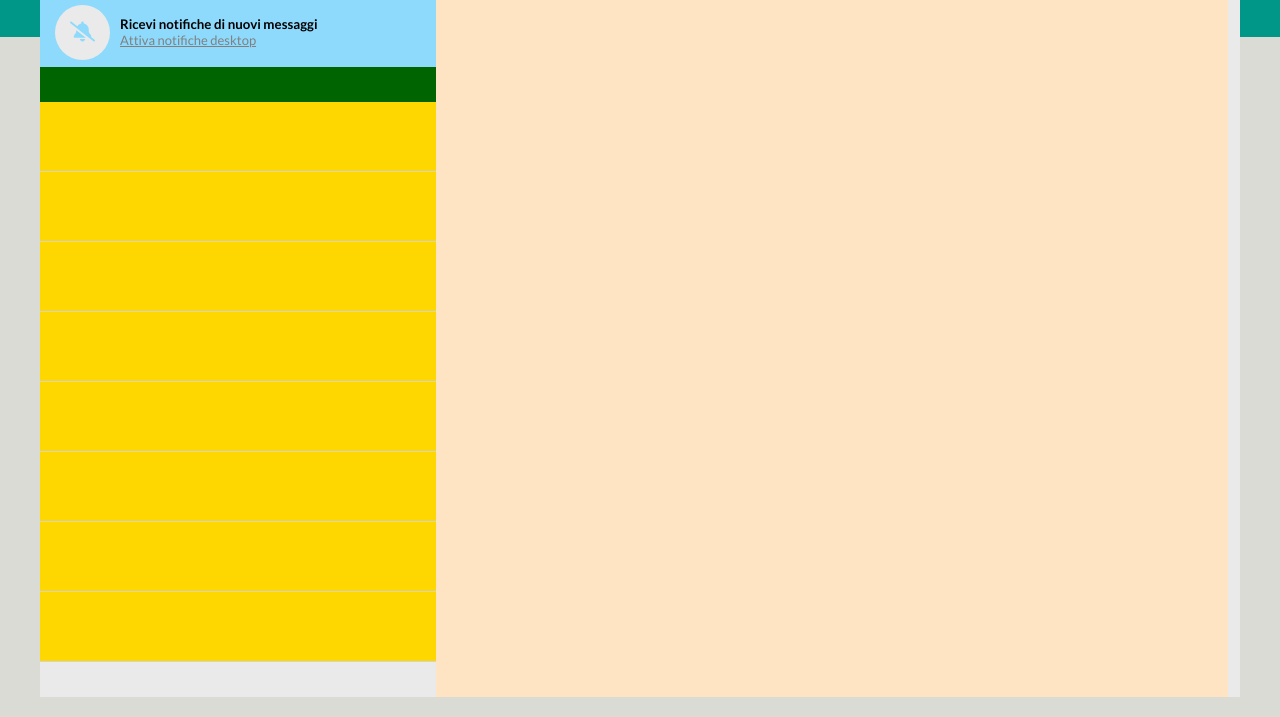
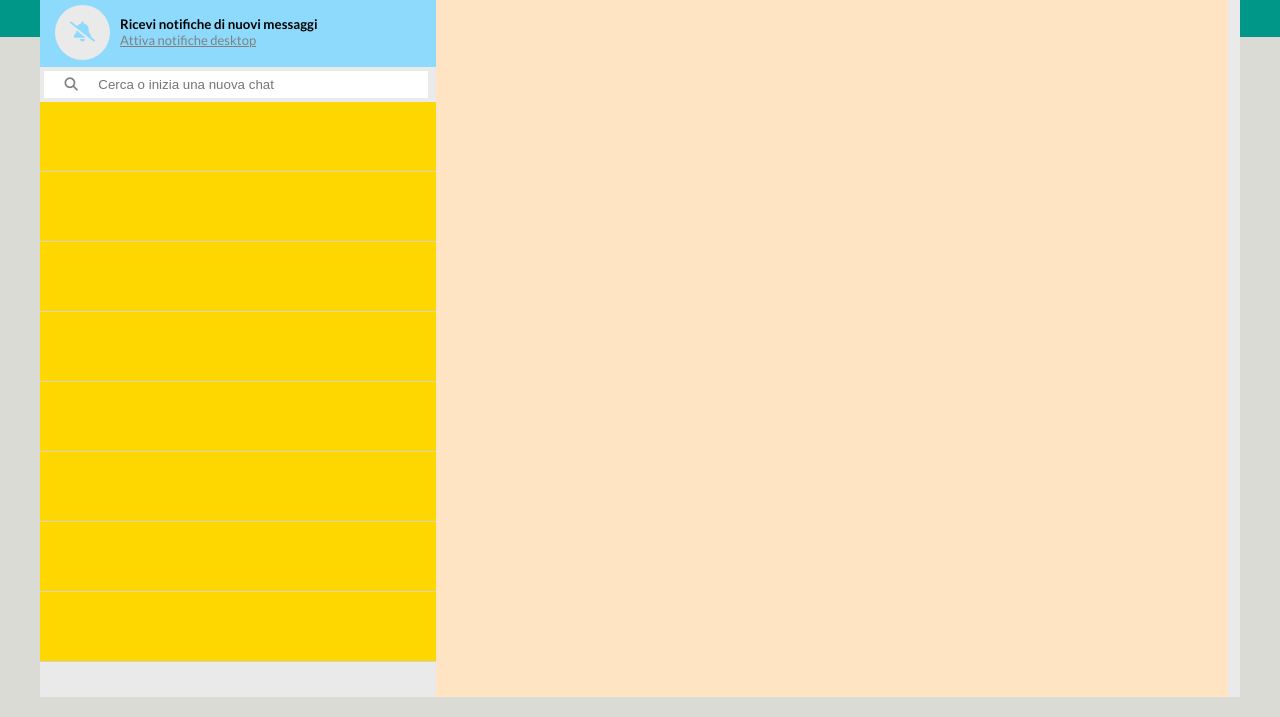
Before and after one commit to Therakar/vue-boolzapp, a plain HTML site: page index.html in a window 1280 px wide. Shown: the part 83-800 px from the top of the page. Drawn offline with nearby package versions, Linux system fonts and the light colour scheme.

Commit message:
aggiunge la barra di ricerca dell'aside

```diff
--- a/css/aside.css
+++ b/css/aside.css
@@ -42,13 +42,27 @@
     padding-left: 10px;
 }
 
-
+/* ASIDE SEARCH BAR */
 .aside-search-bar{
     width: 100%;
     height: 35px;
-    background-color: darkgreen; /* DEBUG */
+    padding: 4px;
+    background-color: var(--first-color)
 }
 
+.aside-search-bar button{
+    border: none;
+    width: 14%;
+    background-color: white;
+    color: var(--text-first-color);
+}
+.aside-search-bar input{
+    border: none;
+    background-color: white;
+    color: var(--text-first-color);
+    width: 85%;
+}
+/* CONTACTS */
 .contacts-container {
     width: 100%;
     flex-direction: column;
--- a/index.html
+++ b/index.html
@@ -56,7 +56,8 @@
                     </div>
                     <!-- /aside notification toggle -->
                     <div class="aside-search-bar flex">
-
+                        <button><i class="fa-solid fa-magnifying-glass"></i></button>
+                        <input type="text" placeholder="Cerca o inizia una nuova chat">
                     </div>
                     <div class="contacts-container flex">
                         <div class="contact"  v-for="(contact, index) in contacts">
```
